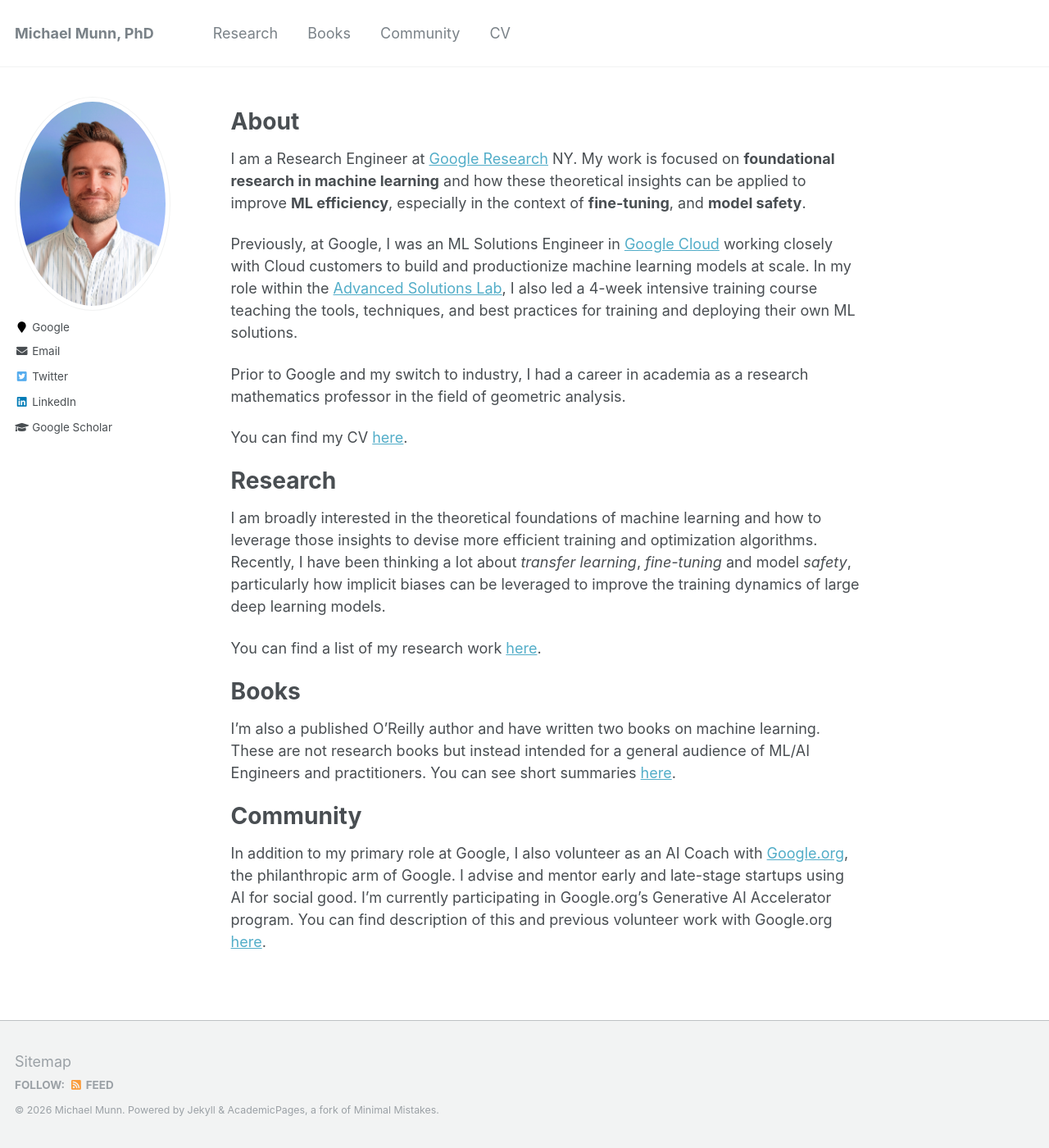
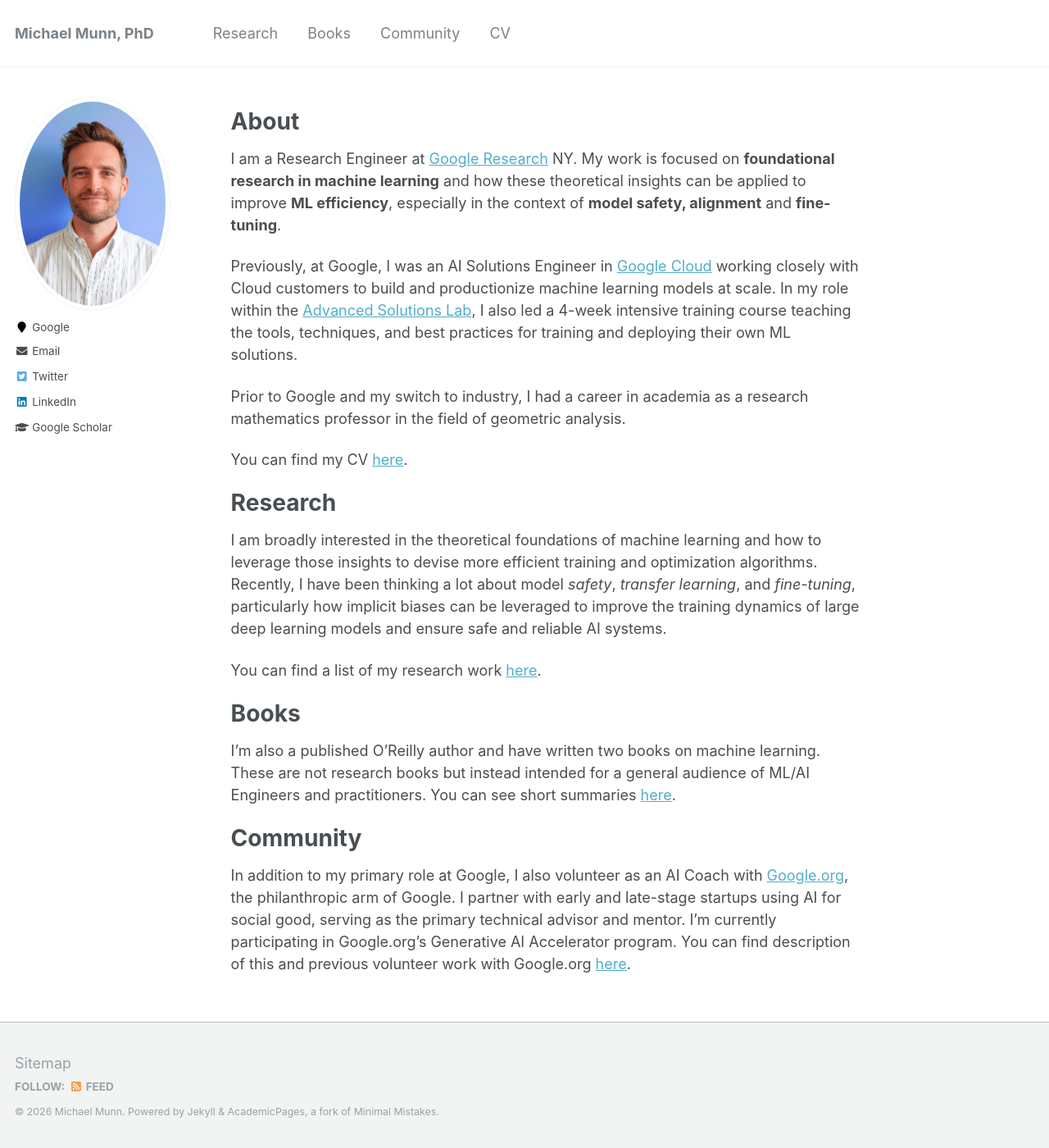
Before and after one commit to munnm/munnm.github.io, a Jekyll site: the page built from _pages/about.md, in a window 1280 px wide and 1400 px high. Shown: the whole window at 82% size. Built offline with Jekyll 4.4.1, drawn with Linux system fonts in a browser that asks for light colours.

Commit message:
Update about.md

```diff
--- a/_pages/about.md
+++ b/_pages/about.md
@@ -10,9 +10,9 @@ redirect_from:
 
 # About
 
-I am a Research Engineer at [Google Research](https://research.google/) NY. My work is focused on **foundational research in machine learning** and how these theoretical insights can be applied to improve **ML efficiency**, especially in the context of **fine-tuning**, and **model safety**.
+I am a Research Engineer at [Google Research](https://research.google/) NY. My work is focused on **foundational research in machine learning** and how these theoretical insights can be applied to improve **ML efficiency**, especially in the context of **model safety, alignment** and **fine-tuning**.
 
-Previously, at Google, I was an ML Solutions Engineer in [Google Cloud](https://cloud.google.com/?e=0) working closely with Cloud customers to build and productionize machine learning models at scale. In my role within the [Advanced Solutions Lab](https://cloud.google.com/asl), I also led a 4-week intensive training course teaching the tools, techniques, and best practices for training and deploying their own ML solutions.
+Previously, at Google, I was an AI Solutions Engineer in [Google Cloud](https://cloud.google.com/?e=0) working closely with Cloud customers to build and productionize machine learning models at scale. In my role within the [Advanced Solutions Lab](https://cloud.google.com/asl), I also led a 4-week intensive training course teaching the tools, techniques, and best practices for training and deploying their own ML solutions.
 
 Prior to Google and my switch to industry, I had a career in academia as a research mathematics professor in the field of geometric analysis.
 
@@ -20,7 +20,7 @@ You can find my CV [here](files/munn_resume.pdf).
 
 # Research
 
-I am broadly interested in the theoretical foundations of machine learning and how to leverage those insights to devise more efficient training and optimization algorithms. Recently, I have been thinking a lot about *transfer learning*, *fine-tuning* and model *safety*, particularly how implicit biases can be leveraged to improve the training dynamics of large deep learning models.
+I am broadly interested in the theoretical foundations of machine learning and how to leverage those insights to devise more efficient training and optimization algorithms. Recently, I have been thinking a lot about model *safety*, *transfer learning*, and *fine-tuning*, particularly how implicit biases can be leveraged to improve the training dynamics of large deep learning models and ensure safe and reliable AI systems.
 
 You can find a list of my research work [here](https://munnm.github.io/research/).
 
@@ -30,4 +30,4 @@ I'm also a published O'Reilly author and have written two books on machine learn
 
 # Community
 
-In addition to my primary role at Google, I also volunteer as an AI Coach with [Google.org](https://www.google.org), the philanthropic arm of Google. I advise and mentor early and late-stage startups using AI for social good. I'm currently participating in Google.org's Generative AI Accelerator program. You can find description of this and previous volunteer work with Google.org [here](https://munnm.github.io/community/).
+In addition to my primary role at Google, I also volunteer as an AI Coach with [Google.org](https://www.google.org), the philanthropic arm of Google. I partner with early and late-stage startups using AI for social good, serving as the primary technical advisor and mentor. I'm currently participating in Google.org's Generative AI Accelerator program. You can find description of this and previous volunteer work with Google.org [here](https://munnm.github.io/community/).
```
